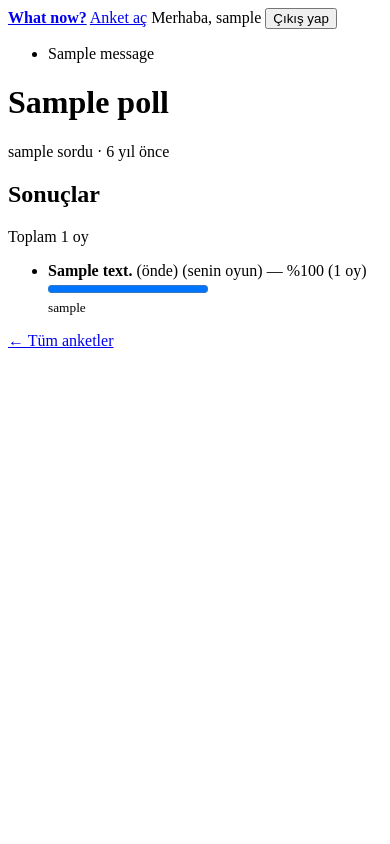
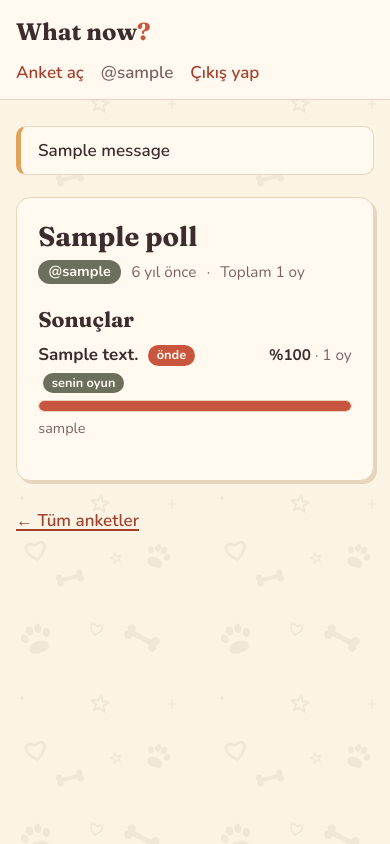
Before and after one commit to ilaydatatli/WhatNow-, a Django app: page /polls/1/ in a window 390 px wide. Run offline with Django 5.2, Linux system fonts and the light colour scheme; a user stored in the database is signed in; tables that the repository leaves empty hold one stand-in row (values such as "Sample post"); one stand-in notice (Sample message) is shown; parts of the project's set-up code (start-up, migrations or seed data) failed here and were passed over.

Commit message:
Phase 3: warm notebook-paper design
- main.css with palette variables, Fraunces/Nunito fonts, cards,
  buttons, form fields, result bars and empty state
- Original low-opacity doodle pattern (paws, bones, stars, hearts)
- Templates updated for the new layout; mobile-first, no horizontal
  scroll at 360px

Co-Authored-By: Claude Opus 5.5 <noreply@anthropic.com>

```diff
--- /dev/null
+++ b/static/css/main.css
@@ -0,0 +1,507 @@
+/* What now? — warm "notebook paper" theme. See CLAUDE.md section 6. */
+
+:root {
+  --bg:          #FBF3E4;  /* cream paper */
+  --surface:     #FFF9EF;  /* card background */
+  --ink:         #3D2C2E;  /* dark brown text */
+  --ink-soft:    #7A6563;  /* secondary text */
+  --primary:     #C8553D;  /* terracotta */
+  --primary-dk:  #A4412D;  /* hover */
+  --accent:      #E0A458;  /* mustard */
+  --olive:       #6B705C;  /* badges */
+  --line:        #E6D5BC;  /* borders */
+
+  --radius: 14px;
+  --shadow: 3px 3px 0 var(--line);
+  --font-heading: "Fraunces", Georgia, serif;
+  --font-body: "Nunito", system-ui, sans-serif;
+}
+
+*,
+*::before,
+*::after {
+  box-sizing: border-box;
+}
+
+html {
+  font-size: 17px;
+}
+
+body {
+  min-height: 100vh;
+  margin: 0;
+  font-family: var(--font-body);
+  line-height: 1.6;
+  color: var(--ink);
+  background-color: var(--bg);
+  background-image: url("../img/pattern.svg");
+  background-repeat: repeat;
+  background-size: 200px 200px;
+  overflow-wrap: anywhere;
+}
+
+h1,
+h2,
+h3 {
+  font-family: var(--font-heading);
+  font-weight: 700;
+  line-height: 1.25;
+  margin: 0 0 0.5rem;
+}
+
+h1 { font-size: 1.75rem; }
+h2 { font-size: 1.25rem; }
+
+p { margin: 0 0 1rem; }
+
+a {
+  color: var(--primary-dk);
+  text-decoration-thickness: 1.5px;
+  text-underline-offset: 3px;
+}
+
+a:hover { color: var(--primary); }
+
+:focus-visible {
+  outline: 2px solid var(--primary);
+  outline-offset: 2px;
+}
+
+/* ---------- Layout ---------- */
+
+.container {
+  width: 100%;
+  margin: 0 auto;
+  padding: 0 16px;
+}
+
+@media (min-width: 640px) {
+  .container { max-width: 720px; }
+  h1 { font-size: 2rem; }
+}
+
+main.container {
+  padding-top: 1.5rem;
+  padding-bottom: 3rem;
+}
+
+.page-head {
+  display: flex;
+  flex-wrap: wrap;
+  align-items: center;
+  justify-content: space-between;
+  gap: 0.75rem;
+  margin-bottom: 1.25rem;
+}
+
+.page-head h1 { margin: 0; }
+
+/* ---------- Header ---------- */
+
+.site-header {
+  background: var(--surface);
+  border-bottom: 1.5px solid var(--line);
+}
+
+.site-header .container {
+  display: flex;
+  flex-wrap: wrap;
+  align-items: center;
+  justify-content: space-between;
+  gap: 0.5rem 1rem;
+  padding-top: 0.75rem;
+  padding-bottom: 0.75rem;
+}
+
+.brand {
+  font-family: var(--font-heading);
+  font-size: 1.4rem;
+  font-weight: 700;
+  color: var(--ink);
+  text-decoration: none;
+}
+
+.brand span { color: var(--primary); }
+.brand:hover { color: var(--ink); }
+
+.nav {
+  display: flex;
+  flex-wrap: wrap;
+  align-items: center;
+  gap: 0.25rem 1rem;
+  font-weight: 600;
+}
+
+.nav a { text-decoration: none; }
+.nav a:hover { text-decoration: underline; }
+
+.nav-user {
+  color: var(--ink-soft);
+}
+
+.nav form { margin: 0; }
+
+/* ---------- Buttons ---------- */
+
+.btn {
+  display: inline-block;
+  padding: 0.6rem 1.2rem;
+  font: inherit;
+  font-weight: 700;
+  line-height: 1.2;
+  color: #fff;
+  background: var(--primary);
+  border: 1.5px solid var(--primary);
+  border-radius: 999px;
+  text-decoration: none;
+  cursor: pointer;
+  transition: transform 0.12s ease, background-color 0.12s ease;
+}
+
+.btn:hover {
+  color: #fff;
+  background: var(--primary-dk);
+  border-color: var(--primary-dk);
+  transform: translateY(-1px);
+}
+
+.btn-ghost {
+  color: var(--ink);
+  background: var(--surface);
+  border-color: var(--line);
+}
+
+.btn-ghost:hover {
+  color: var(--ink);
+  background: var(--bg);
+  border-color: var(--ink-soft);
+}
+
+.btn-small {
+  padding: 0.35rem 0.8rem;
+  font-size: 0.9rem;
+}
+
+.btn:disabled,
+.btn:disabled:hover {
+  opacity: 0.45;
+  cursor: not-allowed;
+  transform: none;
+}
+
+.btn-block {
+  display: block;
+  width: 100%;
+}
+
+.link-button {
+  padding: 0;
+  font: inherit;
+  font-weight: 600;
+  color: var(--primary-dk);
+  background: none;
+  border: 0;
+  cursor: pointer;
+}
+
+.link-button:hover {
+  color: var(--primary);
+  text-decoration: underline;
+}
+
+/* ---------- Cards ---------- */
+
+.card {
+  background: var(--surface);
+  border: 1.5px solid var(--line);
+  border-radius: var(--radius);
+  box-shadow: var(--shadow);
+  padding: 1.25rem;
+  margin-bottom: 1rem;
+}
+
+.poll-list {
+  list-style: none;
+  margin: 0;
+  padding: 0;
+}
+
+.poll-card {
+  position: relative;
+  transition: transform 0.12s ease;
+}
+
+.poll-card:hover { transform: translateY(-1px); }
+
+.poll-card h2 {
+  font-size: 1.15rem;
+  margin-bottom: 0.4rem;
+}
+
+/* Whole card is clickable through the title link. */
+.poll-card h2 a {
+  color: var(--ink);
+  text-decoration: none;
+}
+
+.poll-card h2 a::after {
+  content: "";
+  position: absolute;
+  inset: 0;
+}
+
+.meta {
+  display: flex;
+  flex-wrap: wrap;
+  align-items: center;
+  gap: 0.25rem 0.6rem;
+  margin: 0;
+  font-size: 0.9rem;
+  color: var(--ink-soft);
+}
+
+.badge {
+  display: inline-block;
+  padding: 0.05rem 0.6rem;
+  font-size: 0.85rem;
+  font-weight: 700;
+  color: var(--surface);
+  background: var(--olive);
+  border-radius: 999px;
+}
+
+.empty {
+  text-align: center;
+  padding: 2.5rem 1.25rem;
+}
+
+.empty p {
+  font-family: var(--font-heading);
+  font-size: 1.2rem;
+}
+
+.pager {
+  display: flex;
+  align-items: center;
+  justify-content: space-between;
+  gap: 0.5rem;
+  margin-top: 1.5rem;
+  font-weight: 600;
+}
+
+.pager span { color: var(--ink-soft); }
+
+/* ---------- Messages ---------- */
+
+.messages {
+  list-style: none;
+  margin: 0 0 1.25rem;
+  padding: 0;
+}
+
+.messages li {
+  padding: 0.6rem 1rem;
+  margin-bottom: 0.5rem;
+  background: var(--surface);
+  border: 1.5px solid var(--line);
+  border-left: 5px solid var(--olive);
+  border-radius: 10px;
+  font-weight: 600;
+}
+
+.messages li.error { border-left-color: var(--primary); }
+.messages li.success { border-left-color: var(--accent); }
+
+/* ---------- Forms ---------- */
+
+.form-card {
+  padding: 1.5rem 1.25rem;
+}
+
+.form-card p { margin-bottom: 1.1rem; }
+
+label {
+  display: block;
+  margin-bottom: 0.3rem;
+  font-weight: 700;
+}
+
+input[type="text"],
+input[type="email"],
+input[type="password"] {
+  width: 100%;
+  padding: 0.65rem 0.85rem;
+  font: inherit;
+  color: var(--ink);
+  background: var(--bg);
+  border: 1.5px solid var(--line);
+  border-radius: 10px;
+}
+
+input[type="text"]:focus,
+input[type="email"]:focus,
+input[type="password"]:focus {
+  outline: none;
+  border-color: var(--primary);
+  box-shadow: 0 0 0 3px rgba(200, 85, 61, 0.15);
+}
+
+input::placeholder { color: var(--ink-soft); opacity: 0.7; }
+
+.helptext,
+.form-card ul:not(.errorlist) {
+  display: block;
+  margin: 0.35rem 0 0;
+  font-size: 0.85rem;
+  color: var(--ink-soft);
+}
+
+.form-card ul:not(.errorlist) { padding-left: 1.2rem; }
+
+.errorlist {
+  list-style: none;
+  margin: 0 0 0.6rem;
+  padding: 0.5rem 0.8rem;
+  font-size: 0.92rem;
+  font-weight: 600;
+  color: var(--primary-dk);
+  background: rgba(200, 85, 61, 0.08);
+  border-radius: 10px;
+}
+
+fieldset {
+  margin: 0 0 1.25rem;
+  padding: 0;
+  border: 0;
+}
+
+legend {
+  margin-bottom: 0.4rem;
+  padding: 0;
+  font-weight: 700;
+}
+
+.option-row {
+  display: flex;
+  gap: 0.5rem;
+  align-items: center;
+  margin-bottom: 0.6rem;
+}
+
+.option-row input { flex: 1; min-width: 0; }
+.option-row .btn { flex-shrink: 0; }
+
+.form-footer {
+  margin: 1rem 0 0;
+  text-align: center;
+  color: var(--ink-soft);
+}
+
+/* ---------- Poll detail ---------- */
+
+.poll-question {
+  font-size: 1.6rem;
+  margin-bottom: 0.4rem;
+}
+
+.poll-head { margin-bottom: 1.25rem; }
+
+.choice {
+  display: flex;
+  align-items: center;
+  gap: 0.7rem;
+  margin-bottom: 0.6rem;
+  padding: 0.75rem 1rem;
+  font-weight: 600;
+  background: var(--bg);
+  border: 1.5px solid var(--line);
+  border-radius: 10px;
+  cursor: pointer;
+}
+
+.choice:hover { border-color: var(--accent); }
+
+.choice:has(input:checked) {
+  border-color: var(--primary);
+  background: var(--surface);
+  box-shadow: 2px 2px 0 var(--line);
+}
+
+.choice input {
+  width: 1.1rem;
+  height: 1.1rem;
+  margin: 0;
+  accent-color: var(--primary);
+  flex-shrink: 0;
+}
+
+.note {
+  margin: 0.9rem 0 0;
+  font-size: 0.9rem;
+  color: var(--ink-soft);
+}
+
+.results { list-style: none; margin: 0; padding: 0; }
+
+.result { margin-bottom: 1.1rem; }
+
+.result-head {
+  display: flex;
+  justify-content: space-between;
+  align-items: baseline;
+  gap: 0.75rem;
+  margin-bottom: 0.3rem;
+}
+
+.result-label { font-weight: 700; }
+
+.result-numbers {
+  flex-shrink: 0;
+  font-size: 0.9rem;
+  color: var(--ink-soft);
+  white-space: nowrap;
+}
+
+.result-numbers strong { color: var(--ink); }
+
+.tag {
+  display: inline-block;
+  margin-left: 0.3rem;
+  padding: 0 0.5rem;
+  font-size: 0.75rem;
+  font-weight: 700;
+  vertical-align: middle;
+  border-radius: 999px;
+  color: var(--surface);
+  background: var(--olive);
+}
+
+.tag-winner { background: var(--primary); }
+
+.bar {
+  height: 12px;
+  background: var(--bg);
+  border: 1.5px solid var(--line);
+  border-radius: 999px;
+  overflow: hidden;
+}
+
+.bar-fill {
+  height: 100%;
+  background: var(--accent);
+  border-radius: 999px;
+}
+
+.result.is-winner .bar-fill { background: var(--primary); }
+
+.voters {
+  margin: 0.3rem 0 0;
+  font-size: 0.85rem;
+  color: var(--ink-soft);
+}
+
+.back-link {
+  display: inline-block;
+  margin-top: 0.5rem;
+  font-weight: 600;
+}
--- a/templates/base.html
+++ b/templates/base.html
@@ -4,30 +4,36 @@
   <meta charset="utf-8">
   <meta name="viewport" content="width=device-width, initial-scale=1">
   <title>{% block title %}What now?{% endblock %}</title>
+  <link rel="preconnect" href="https://fonts.googleapis.com">
+  <link rel="preconnect" href="https://fonts.gstatic.com" crossorigin>
+  <link rel="stylesheet" href="https://fonts.googleapis.com/css2?family=Fraunces:opsz,wght@9..144,500;9..144,700&family=Nunito:wght@400;600;700&display=swap">
+  <link rel="stylesheet" href="{% static 'css/main.css' %}">
   <script src="{% static 'js/main.js' %}" defer></script>
 </head>
 <body>
-  <header>
-    <nav>
-      <a href="{% url 'polls:list' %}"><strong>What now?</strong></a>
+  <header class="site-header">
+    <div class="container">
+      <a class="brand" href="{% url 'polls:list' %}">What now<span>?</span></a>
+      <nav class="nav">
         <a href="{% url 'polls:create' %}">Anket aç</a>
         {% if user.is_authenticated %}
-        <span>Merhaba, {{ user.username }}</span>
-        <form method="post" action="{% url 'accounts:logout' %}" style="display:inline">
+          <span class="nav-user">@{{ user.username }}</span>
+          <form method="post" action="{% url 'accounts:logout' %}">
             {% csrf_token %}
-          <button type="submit">Çıkış yap</button>
+            <button type="submit" class="link-button">Çıkış yap</button>
           </form>
         {% else %}
           <a href="{% url 'accounts:login' %}">Giriş yap</a>
           <a href="{% url 'accounts:signup' %}">Kayıt ol</a>
         {% endif %}
       </nav>
+    </div>
   </header>
 
-  <main>
+  <main class="container">
     {% if messages %}
-      <ul>
-        {% for message in messages %}<li>{{ message }}</li>{% endfor %}
+      <ul class="messages">
+        {% for message in messages %}<li class="{{ message.tags }}">{{ message }}</li>{% endfor %}
       </ul>
     {% endif %}
 
--- a/templates/polls/detail.html
+++ b/templates/polls/detail.html
@@ -4,27 +4,37 @@
 {% block title %}{{ poll.question }} · What now?{% endblock %}
 
 {% block content %}
-  <h1>{{ poll.question }}</h1>
-  <p>{{ poll.author.username }} sordu · {{ poll.created_at|ago }}</p>
+  <article class="card">
+    <header class="poll-head">
+      <h1 class="poll-question">{{ poll.question }}</h1>
+      <p class="meta">
+        <span class="badge">@{{ poll.author.username }}</span>
+        <span>{{ poll.created_at|ago }}</span>
+        {% if has_voted %}<span>·</span><span>Toplam {{ total }} oy</span>{% endif %}
+      </p>
+    </header>
 
     {% if has_voted %}
       <h2>Sonuçlar</h2>
-    <p>Toplam {{ total }} oy</p>
-    <ul>
+      <ul class="results">
         {% for row in results %}
-        <li>
-          <strong>{{ row.option.text }}</strong>
-          {% if row.is_winner %}(önde){% endif %}
-          {% if row.is_mine %}(senin oyun){% endif %}
-          — %{{ row.percent }} ({{ row.count }} oy)
-          <br>
-          <progress max="100" value="{{ row.percent }}">%{{ row.percent }}</progress>
+          <li class="result{% if row.is_winner %} is-winner{% endif %}">
+            <div class="result-head">
+              <span class="result-label">
+                {{ row.option.text }}
+                {% if row.is_winner %}<span class="tag tag-winner">önde</span>{% endif %}
+                {% if row.is_mine %}<span class="tag">senin oyun</span>{% endif %}
+              </span>
+              <span class="result-numbers"><strong>%{{ row.percent }}</strong> · {{ row.count }} oy</span>
+            </div>
+            <div class="bar" role="img" aria-label="%{{ row.percent }}">
+              <div class="bar-fill" style="width: {{ row.percent }}%"></div>
+            </div>
             {% if row.usernames or row.guest_count %}
-            <br>
-            <small>
+              <p class="voters">
                 {{ row.usernames|join:", " }}
                 {% if row.guest_count %}{% if row.usernames %}+{% endif %}{{ row.guest_count }} misafir{% endif %}
-            </small>
+              </p>
             {% endif %}
           </li>
         {% endfor %}
@@ -33,19 +43,18 @@
       <form method="post" action="{% url 'polls:vote' poll.pk %}">
         {% csrf_token %}
         {% for option in options %}
-        <p>
-          <label>
+          <label class="choice">
             <input type="radio" name="option" value="{{ option.pk }}" required>
-            {{ option.text }}
+            <span>{{ option.text }}</span>
           </label>
-        </p>
         {% endfor %}
-      <button type="submit">Oy ver</button>
+        <button type="submit" class="btn btn-block">Oy ver</button>
       </form>
       {% if not user.is_authenticated %}
-      <p><small>Oy vermek için üye olman gerekmez; misafir olarak görünürsün.</small></p>
+        <p class="note">Oy vermek için üye olman gerekmez; misafir olarak görünürsün.</p>
       {% endif %}
     {% endif %}
+  </article>
 
-  <p><a href="{% url 'polls:list' %}">← Tüm anketler</a></p>
+  <a class="back-link" href="{% url 'polls:list' %}">← Tüm anketler</a>
 {% endblock %}
```
Also changed, not shown: CLAUDE.md (+1 -1 lines), templates/accounts/login.html (+7 -7 lines), templates/accounts/signup.html (+7 -7 lines), templates/polls/create.html (+9 -9 lines), templates/polls/list.html (+27 -14 lines), static/img/pattern.svg (added). Lines whose indentation alone changed are shown as unchanged.
